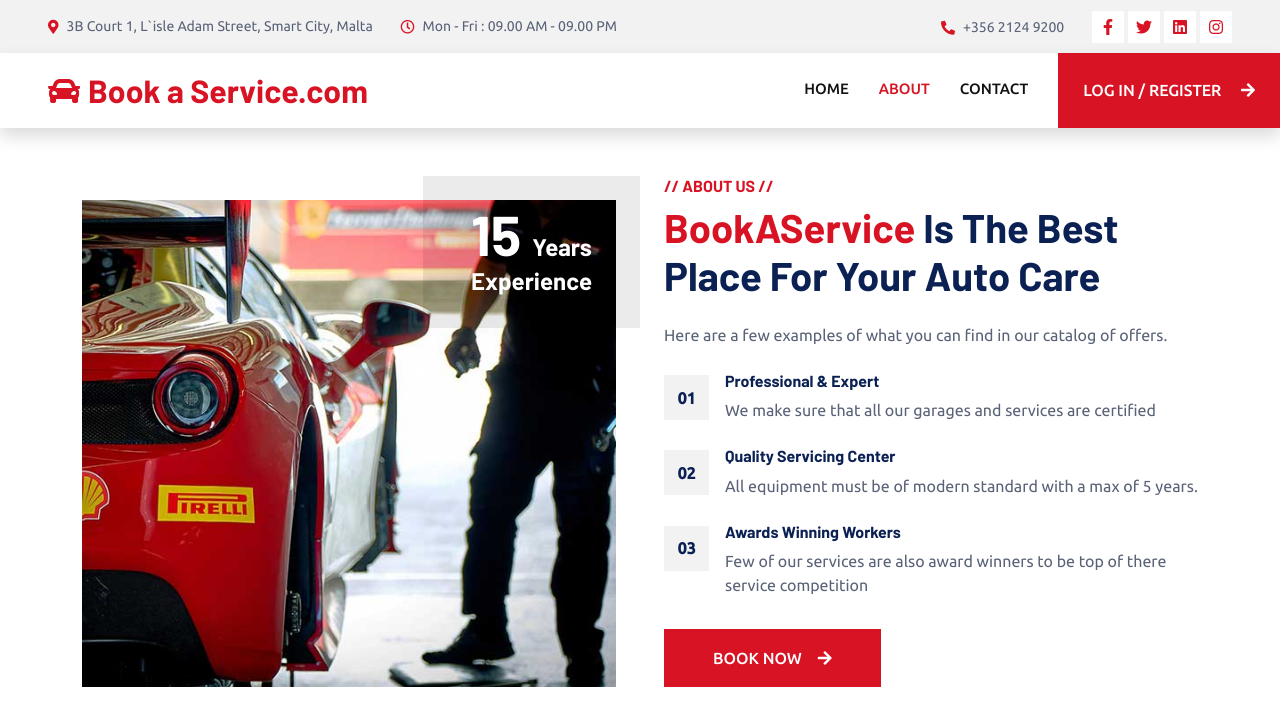
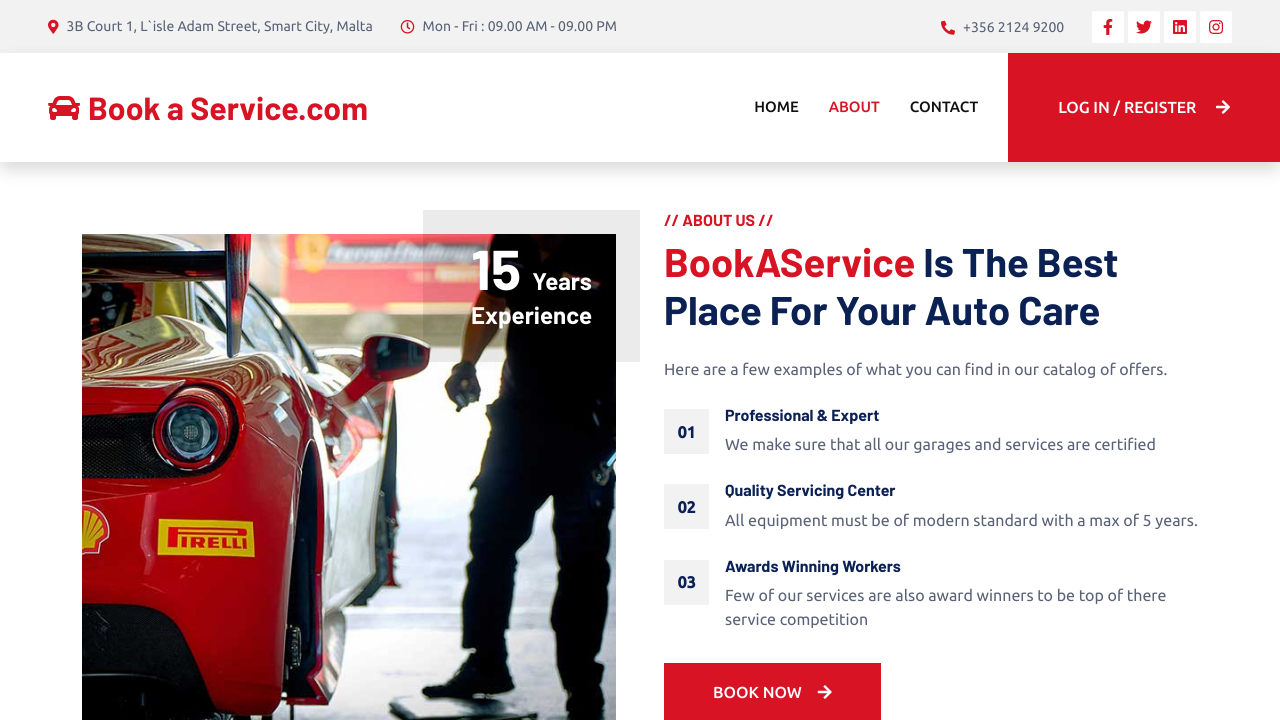
Before and after one commit to GDV373/BookAService, a Django app: page /about/ in a window 1280 px wide. Shown: the top 720 px of the page. Run offline with Django 3.2, Linux system fonts and the light colour scheme; parts of the project's set-up code (start-up, migrations or seed data) failed here and were passed over; some libraries are stand-ins or nearby versions.

Commit message:
revert base

```diff
--- a/templates/base.html
+++ b/templates/base.html
@@ -92,17 +92,11 @@
           <a href="{% url 'customer_profile' %}" class="nav-item nav-link">Settings</a> {% else %} <a href="{% url 'service_list' %}" class="nav-item nav-link">Manage Services</a>
           <a href="{% url 'business_profile' %}" class="nav-item nav-link">Settings</a> {% endif %} {% endif %} <a href="{% url 'about' %}" class="nav-item nav-link">About</a>
           <a href="{% url 'contact' %}" class="nav-item nav-link">Contact</a>
-          <div class="btn-container">
-            {% if user.is_authenticated %}
-              <a href="{% url 'logout' %}" class="btn btn-primary py-4 text-center px-lg-4 d-none d-lg-block">
-                Log Out <i class="fa fa-arrow-right ms-3"></i>
-              </a>
-            {% else %}
-              <a href="{% url 'signinpage' %}" class="btn btn-primary py-4 px-lg-4 d-none d-lg-block">
-                Log In / Register <i class="fa fa-arrow-right ms-3"></i>
-              </a>
-            {% endif %}
-          </div>
+        </div>
+        <li class="btn btn-primary py-3 text-center px-lg-4 d-none d-lg-block"> {% if user.is_authenticated %} <a href="{% url 'logout' %}" class="btn btn-primary py-4 text-center px-lg-4 d-none d-lg-block"> Log Out <i class="fa fa-arrow-right ms-3"></i>
+          </a> {% else %} <a href="{% url 'signinpage' %}" class="btn btn-primary py-4 px-lg-4 d-none d-lg-block"> Log In / Register <i class="fa fa-arrow-right ms-3"></i>
+          </a> {% endif %} </li>
+      </div>
     </nav>
     <!-- Navbar End --> {% block content %} {% endblock%}
     <!-- Footer Start -->
```
